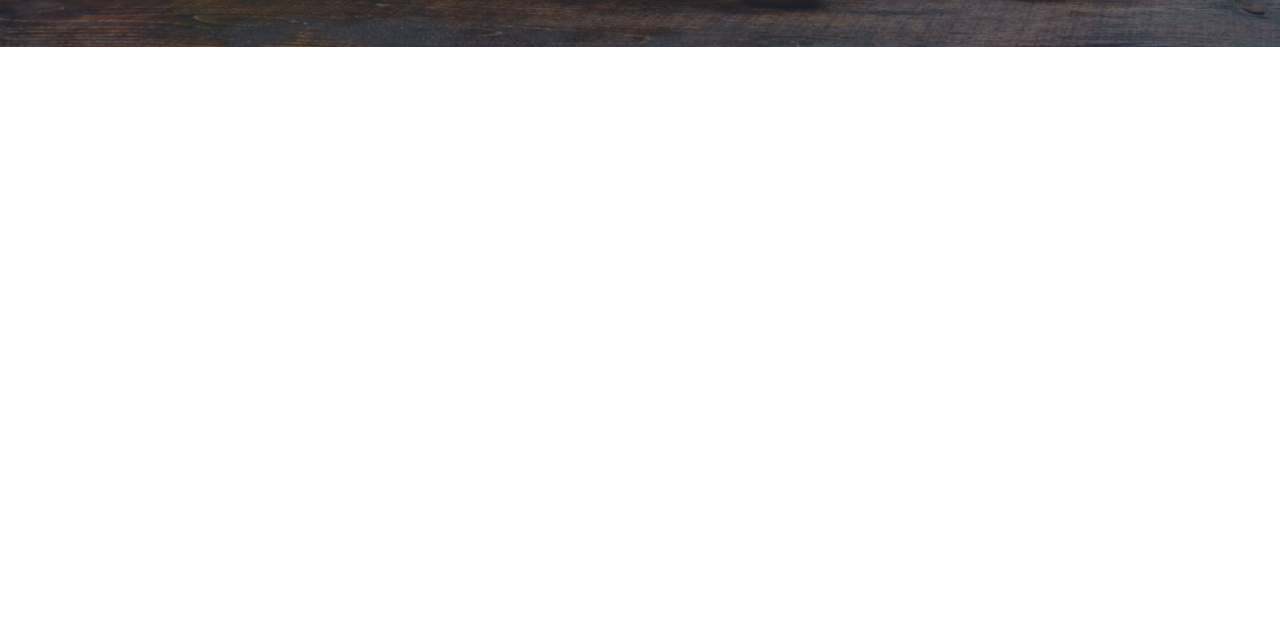
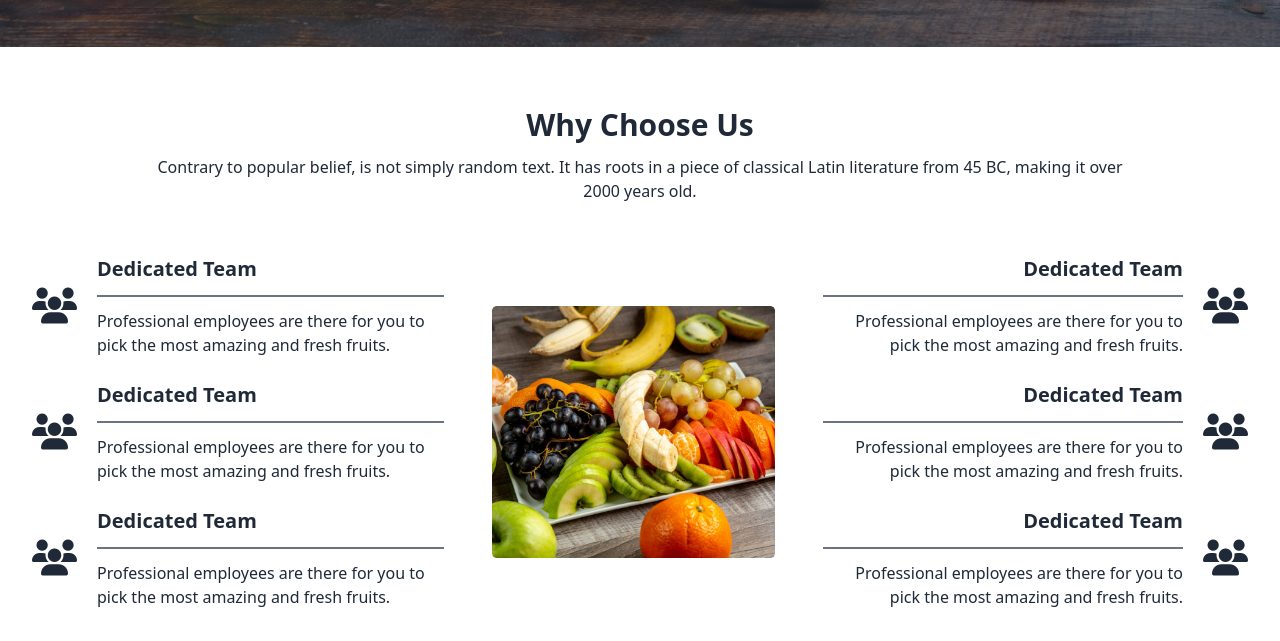
Before and after one commit to Asif3359/assignment-3-fruit, a plain HTML site: page index.html in a window 1280 px wide. Shown: the part 2052-2693 px from the top of the page. Before the commit the page ends 2099 px from the top, so only its background shows below. Drawn offline with nearby package versions, Linux system fonts and the light colour scheme.

Commit message:
complet why choose us

```diff
--- a/index.html
+++ b/index.html
@@ -463,6 +463,83 @@
       </div>
 </section>
 
+<!-- why choose us section  -->
+<section class="container mx-auto mt-10">
+  <div>
+    <div class="space-y-3 text-center w-full md:w-4/5 mx-auto p-5">
+      <h1 class="text-3xl font-bold">Why Choose Us</h1>
+      <p>Contrary to popular belief, is not simply random text. It has roots in a piece of classical Latin literature from 45 BC, making it over 2000 years old.</p>
+    </div>
+    <div class="flex justify-between items-center gap-0 md:gap-4 flex-col md:flex-row">
+      <div class="flex  justify-between items-center gap-4 flex-col-reverse md:flex-row">
+        <div class="p-5">
+          <div class="flex items-center p-3 gap-5 flex-col md:flex-row ">
+            <div>
+              <i class="fa-solid fa-users text-4xl"></i>
+            </div>
+            <div class="text-center md:text-left">
+              <h2 class="text-xl  mb-3 pb-3 border-b-2 border-gray-500 font-bold">Dedicated Team</h2>
+              <p>Professional employees are there for you to pick the most amazing and fresh fruits.</p>
+            </div>
+          </div>
+          <div class="flex items-center p-3 gap-5 flex-col md:flex-row">
+            <div>
+              <i class="fa-solid fa-users text-4xl"></i>
+            </div>
+            <div class="text-center md:text-left">
+              <h2 class="text-xl  mb-3 pb-3 border-b-2 border-gray-500 font-bold">Dedicated Team</h2>
+              <p>Professional employees are there for you to pick the most amazing and fresh fruits.</p>
+            </div>
+          </div>
+          <div class="flex items-center p-3 gap-5 flex-col md:flex-row">
+            <div>
+              <i class="fa-solid fa-users text-4xl"></i>
+            </div>
+            <div class="text-center md:text-left">
+              <h2 class="text-xl  mb-3 pb-3 border-b-2 border-gray-500 font-bold">Dedicated Team</h2>
+              <p>Professional employees are there for you to pick the most amazing and fresh fruits.</p>
+            </div>
+          </div>
+
+        </div>
+        <div class="">
+         <div>
+          <img src="./images/whychoose1.png" alt="">
+         </div>
+        </div>
+      </div>
+      <div class=" p-5 ">
+        <div class="flex items-center p-3 gap-5 text-right flex-col  md:flex-row-reverse ">
+          <div>
+            <i class="fa-solid fa-users text-4xl"></i>
+          </div>
+          <div class=" text-center md:text-right">
+            <h2 class="text-xl  mb-3 pb-3 border-b-2 border-gray-500 font-bold">Dedicated Team</h2>
+             <p>Professional employees are there for you to pick the most amazing and fresh fruits.</p>
+          </div>
+        </div>
+        <div class="flex items-center p-3 gap-5 text-right  flex-col  md:flex-row-reverse ">
+          <div>
+            <i class="fa-solid fa-users text-4xl"></i>
+          </div>
+          <div class=" text-center md:text-right">
+            <h2 class="text-xl  mb-3 pb-3 border-b-2 border-gray-500 font-bold">Dedicated Team</h2>
+             <p>Professional employees are there for you to pick the most amazing and fresh fruits.</p>
+          </div>
+        </div>
+        <div class="flex items-center p-3 gap-5 text-right  flex-col  md:flex-row-reverse ">
+          <div>
+            <i class="fa-solid fa-users text-4xl"></i>
+          </div>
+          <div class=" text-center md:text-right">
+            <h2 class="text-xl  mb-3 pb-3 border-b-2 border-gray-500 font-bold">Dedicated Team</h2>
+             <p>Professional employees are there for you to pick the most amazing and fresh fruits.</p>
+          </div>
+        </div>
+      </div>
+    </div>
+  </div>
+</section>
 
     </main>
     <footer>
```
